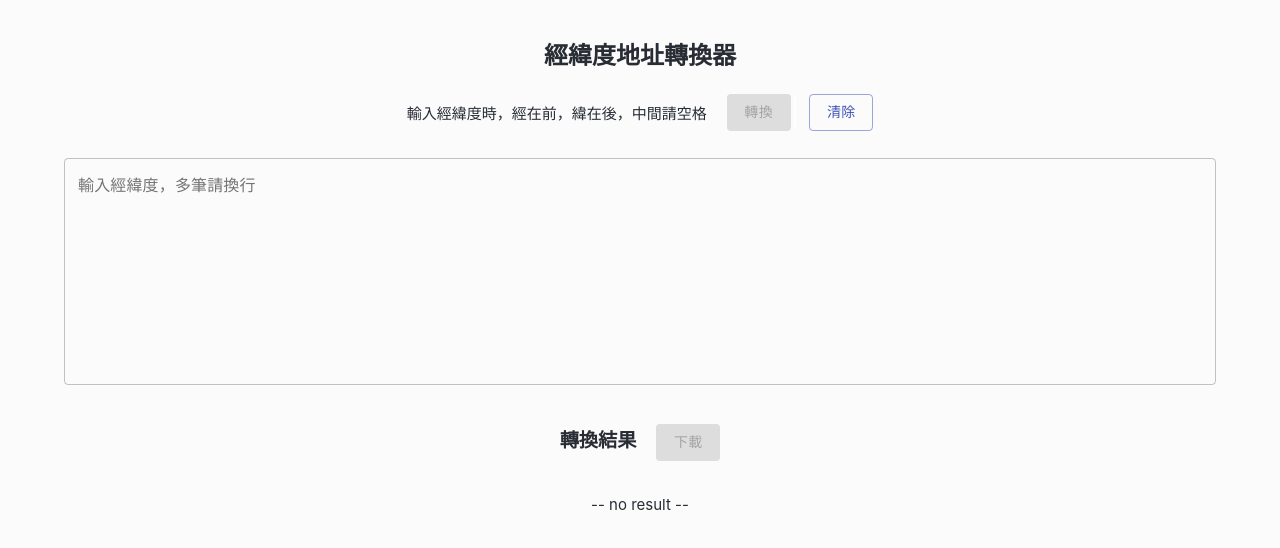
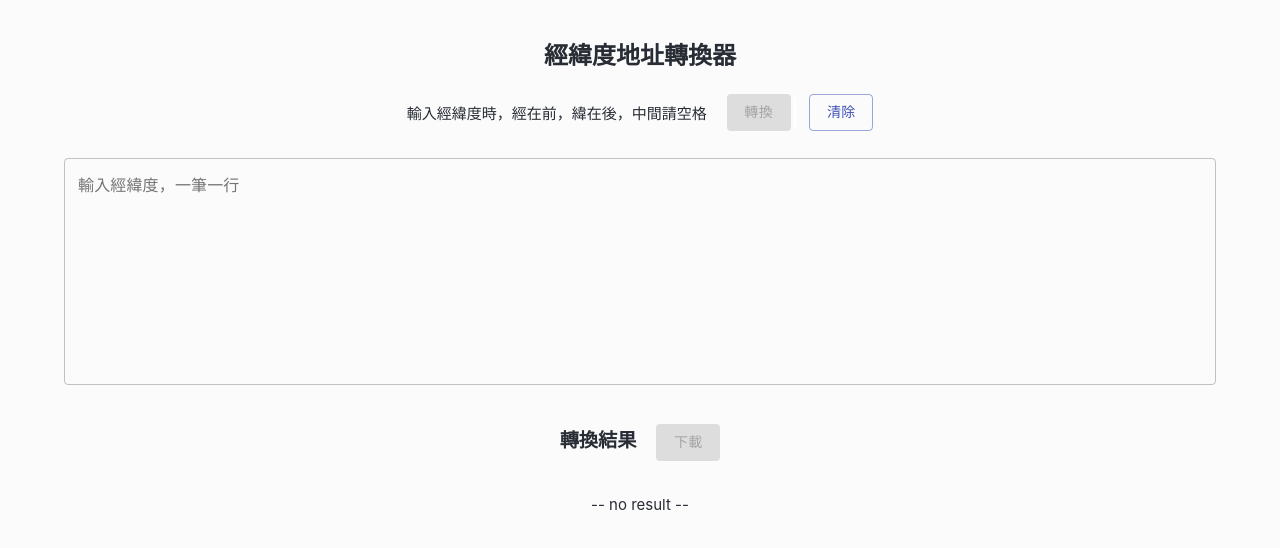
Before and after one commit to sharonWU0505/reverse-geocoding-page, a React (Create React App) app: page / in a window 1280 px wide. Shown: the top 548 px of the page. Built offline with nearby package versions, Linux system fonts and the light colour scheme.

Commit message:
feat: revise example

```diff
--- a/src/App.js
+++ b/src/App.js
@@ -123,14 +123,14 @@ function App() {
 
         <main className="transformer">
           <TextField
-            label="輸入經緯度，多筆請換行"
+            label="輸入經緯度，一筆一行"
             type="text"
             variant="outlined"
             value={inputs}
             onChange={(e) => setInputs(e.target.value)}
             multiline={true}
             rows={10}
-            placeholder="121.721183 25.120552&#13;&#10;121.720458 25.120351&#13;&#10;121.720458 25.120351"
+            placeholder="121.721183 25.120552"
           />
 
           <h3>
```
